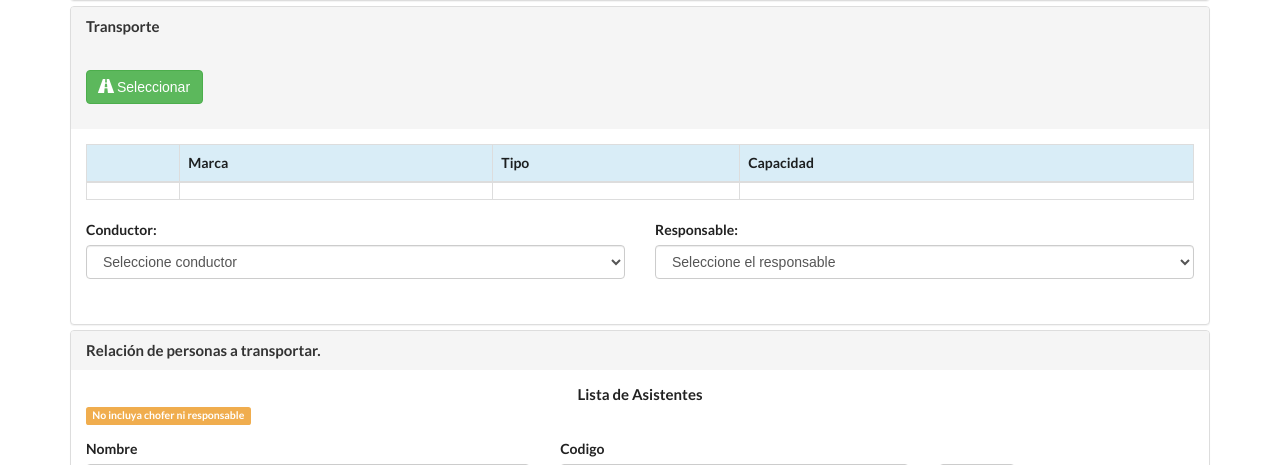
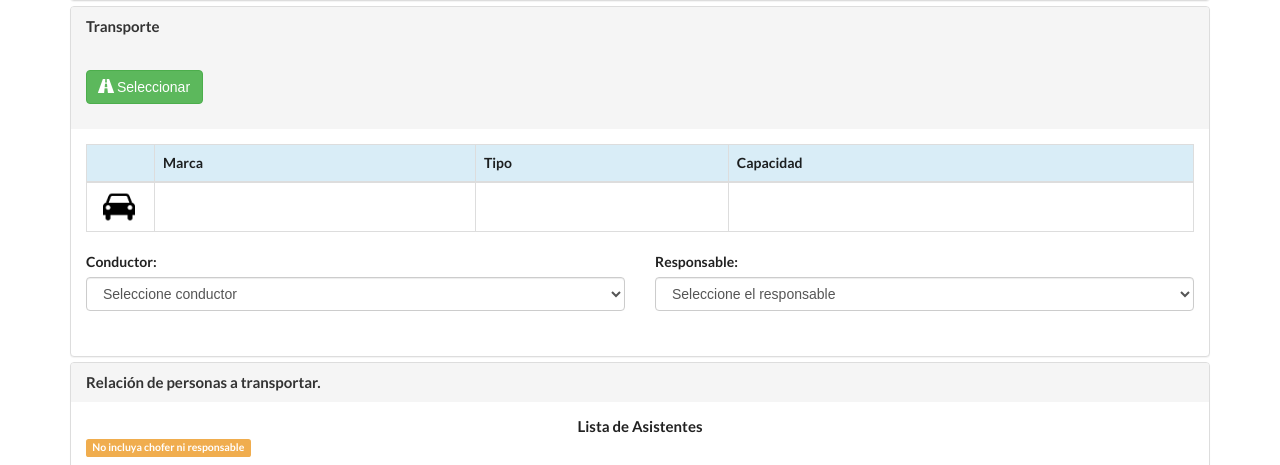
Before and after one commit to macluna94/SGV, a PHP site: page /requests.php in a window 1280 px wide. Shown: the part 799-1264 px from the top of the page. Run offline with PHP 8.4, Linux system fonts and the light colour scheme; the visitor is signed in with stand-in values (Sample User, id 1); data that the repository does not hold is empty; some libraries are stand-ins or nearby versions.

Commit message:
Transportes
edicion icon

```diff
--- a/requests.php
+++ b/requests.php
@@ -408,9 +408,9 @@ function showPrograms(hub){
 											<th>Capacidad</th>
 										</tr>
 									</thead>
-									<tbody id="addcar">
+									<tbody>
 										<tr>
-											<td></td>
+											<td style="width: 68px;"> <img src="imgs/auto.png" width="32px" height="32px" style="margin-left: 8px;"> </td>
 											<td id="bb"></td>
 											<td id="tb"></td>
 											<td id="pb"></td>
```
Also changed, not shown: imgs/auto.png (added).
